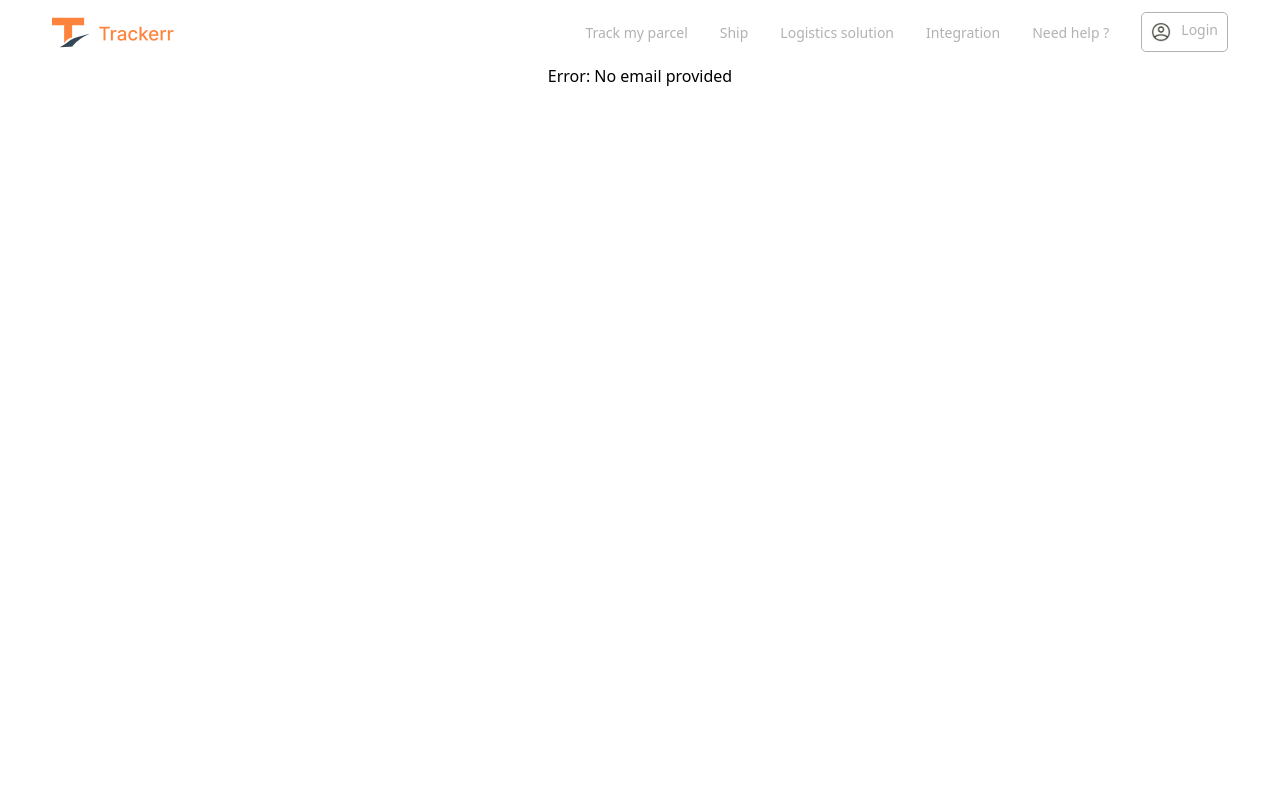
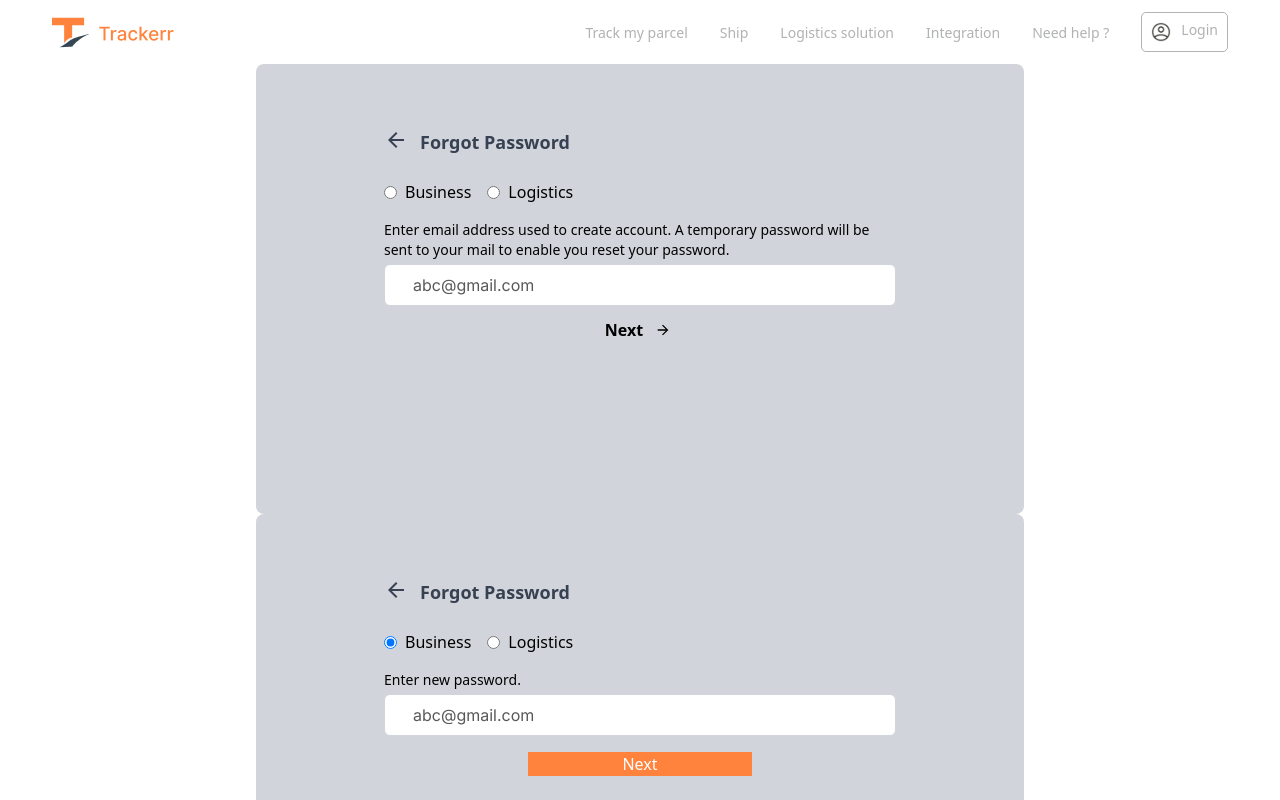
Before and after one commit to Amadu9933/Tracker-web-static, a React (Vite) app in the folder web-static/: page /LogisticSolution in a window 1280 px wide. Shown: the top 800 px of the page. Built offline with nearby package versions, Linux system fonts and the light colour scheme.

Commit message:
password

```diff
--- a/web-static/src/components/NavigationBarLinksComponents/Intergration.tsx
+++ b/web-static/src/components/NavigationBarLinksComponents/Intergration.tsx
@@ -6,7 +6,7 @@ const Intergration: React.FC = () => {
   return (
     <div className='px-36'>
 
-      <BuissnessInfoForm />
+      <p>gdhfrjfjgjjjhj</p>
 
     </div>
   );
--- a/web-static/src/components/NavigationBarLinksComponents/LogisticSolution.tsx
+++ b/web-static/src/components/NavigationBarLinksComponents/LogisticSolution.tsx
@@ -1,9 +1,22 @@
-import CustomerNotification from '../pages/customerPages/customerTrackingDetails/customerNotification/CustomerNotification';
+// import CustomerNotification from '../pages/customerPages/customerTrackingDetails/customerNotification/CustomerNotification';
+
+// const LogisticSolution: React.FC = () => {
+//   return (
+//     <div>
+//       <CustomerNotification />
+//     </div>
+//   );
+// };
+
+// export default LogisticSolution;
+import ForgotPassword from '@components/pages/businessOwnerPages/auth/resetPassword/forgotPassword'
+import ResetPassword from '@components/pages/businessOwnerPages/auth/resetPassword/resetPassword'
 
 const LogisticSolution: React.FC = () => {
   return (
     <div>
-      <CustomerNotification />
+      <ForgotPassword />
+      <ResetPassword />
     </div>
   );
 };
--- a/web-static/src/components/pages/BusinessOwnerPages/auth/assets/Assets.tsx
+++ b/web-static/src/components/pages/BusinessOwnerPages/auth/assets/Assets.tsx
@@ -1 +1,2 @@
 export { default as createAccont } from './createAccont.png';
+export { default as carryParcel } from './carryParcel.png';
--- /dev/null
+++ b/web-static/src/components/pages/BusinessOwnerPages/auth/resetPassword/forgotPassword.tsx
@@ -0,0 +1,97 @@
+import React, { useState } from 'react';
+import { useForm } from 'react-hook-form';
+import { yupResolver } from '@hookform/resolvers/yup';
+import * as yup from 'yup';
+import ArrowBackIcon from '@mui/icons-material/ArrowBack';
+import ArrowForwardIcon from '@mui/icons-material/ArrowForward';
+
+// Validation schema using Yup
+const emailSchema = yup.object().shape({
+    email: yup.string().email('Invalid email address').required('Email is required'),
+});
+
+// Define form data type
+interface ForgotPasswordFormData {
+    email: string;
+}
+
+const ForgotPassword: React.FC = () => {
+    const [activeTab, setActiveTab] = useState<'business' | 'logistics'>('business');
+    const {
+        register,
+        handleSubmit,
+        formState: { errors },
+    } = useForm<ForgotPasswordFormData>({
+        resolver: yupResolver(emailSchema),
+    });
+
+    const onSubmit = (data: ForgotPasswordFormData) => {
+        console.log(`Reset password for ${data.email} in ${activeTab} tab`);
+        alert(`Password reset link sent to ${data.email} for ${activeTab} tab`);
+    };
+
+    return (
+        <div className="px-[10%] pt-16 bg-gray-300 rounded-lg  w-[60%] h-[450px] text-left mx-auto">
+            {/* Title Section */}
+            <h1 className="text-lg font-bold text-gray-700 flex  mb-6">
+                <ArrowBackIcon className="mr-3" />
+                Forgot Password
+            </h1>
+            <div className="flex items-center   mb-4">
+                <input
+                    type="radio"
+                    id="business"
+                    name="tab"
+                    value="business"
+                    checked={activeTab === 'business'}
+                    onChange={() => setActiveTab('business')}
+                    className="mr-2"
+                />
+                <label htmlFor="business" className="mr-4 font-medium">
+                    Business
+                </label>
+
+                <input
+                    type="radio"
+                    id="logistics"
+                    name="tab"
+                    value="logistics"
+                    checked={activeTab === 'logistics'}
+                    onChange={() => setActiveTab('logistics')}
+                    className="mr-2"
+                />
+                <label htmlFor="logistics" className=" font-medium">
+                    Logistics
+                </label>
+            </div>
+
+            <form onSubmit={handleSubmit(onSubmit)} className=" ">
+                <h2 className="text-sm">
+                    Enter email address used to create account. A temporary password will be sent to your mail to enable you reset your password.
+                </h2>
+
+                <div className="mb-4">
+
+                    <input
+                        id="email"
+                        type="email"
+                        {...register('email')}
+                        placeholder="abc@gmail.com"
+                        className={`mt-1 block w-full placeholde-[#A3A38E] p-2 border rounded-md ${errors.email ? 'border-red-500' : 'border-gray-300'
+                            }`}
+                    />
+                    {errors.email && <p className="text-red-500 text-sm mt-1">{errors.email.message}</p>}
+                </div>
+                <div className=' flex justify-center  '>
+
+                    <p className=' font-500 font-bold mr-2 -mt-1'>
+                        Next
+                    </p>
+                    <ArrowForwardIcon sx={{ height: 16 }} />
+                </div>
+            </form>
+        </div>
+    );
+};
+
+export default ForgotPassword;
--- /dev/null
+++ b/web-static/src/components/pages/BusinessOwnerPages/auth/resetPassword/resetPassword.tsx
@@ -0,0 +1,97 @@
+import React, { useState } from 'react';
+import { useForm } from 'react-hook-form';
+import { yupResolver } from '@hookform/resolvers/yup';
+import * as yup from 'yup';
+import ArrowBackIcon from '@mui/icons-material/ArrowBack';
+import ArrowForwardIcon from '@mui/icons-material/ArrowForward';
+
+// Validation schema using Yup
+const emailSchema = yup.object().shape({
+    email: yup.string().email('Invalid email address').required('Email is required'),
+});
+
+// Define form data type
+interface ForgotPasswordFormData {
+    email: string;
+}
+
+const ResetPassword: React.FC = () => {
+    const [activeTab, setActiveTab] = useState<'business' | 'logistics'>('business');
+    const {
+        register,
+        handleSubmit,
+        formState: { errors },
+    } = useForm<ForgotPasswordFormData>({
+        resolver: yupResolver(emailSchema),
+    });
+
+    const onSubmit = (data: ForgotPasswordFormData) => {
+        console.log(`Reset password for ${data.email} in ${activeTab} tab`);
+        alert(`Password reset link sent to ${data.email} for ${activeTab} tab`);
+    };
+
+    return (
+        <div className="px-[10%] pt-16 bg-gray-300 rounded-lg  w-[60%] h-[450px] text-left mx-auto">
+            {/* Title Section */}
+            <h1 className="text-lg font-bold text-gray-700 flex  mb-6">
+                <ArrowBackIcon className="mr-3" />
+                Forgot Password
+            </h1>
+            <div className="flex items-center   mb-4">
+                <input
+                    type="radio"
+                    id="business"
+                    name="tab"
+                    value="business"
+                    checked={activeTab === 'business'}
+                    onChange={() => setActiveTab('business')}
+                    className="mr-2"
+                />
+                <label htmlFor="business" className="mr-4 font-medium">
+                    Business
+                </label>
+
+                <input
+                    type="radio"
+                    id="logistics"
+                    name="tab"
+                    value="logistics"
+                    checked={activeTab === 'logistics'}
+                    onChange={() => setActiveTab('logistics')}
+                    className="mr-2"
+                />
+                <label htmlFor="logistics" className=" font-medium">
+                    Logistics
+                </label>
+            </div>
+
+            <form onSubmit={handleSubmit(onSubmit)} className=" ">
+                <h2 className="text-sm">
+                    Enter new password.
+                </h2>
+
+                <div className="mb-4">
+
+                    <input
+                        id="email"
+                        type="email"
+                        {...register('email')}
+                        placeholder="abc@gmail.com"
+                        className={`mt-1 block w-full placeholde-[#A3A38E] p-2 border rounded-md ${errors.email ? 'border-red-500' : 'border-gray-300'
+                            }`}
+                    />
+                    {errors.email && <p className="text-red-500 text-sm mt-1">{errors.email.message}</p>}
+                </div>
+                <div className=' flex justify-center  '>
+
+                    <button className=' text-white bg-primary '>
+                        Next
+                    </button>
+
+                </div>
+            </form>
+        </div>
+    );
+};
+
+export default ResetPassword;
--- a/web-static/src/components/pages/BusinessOwnerPages/auth/signIn/LoginTabComponent.tsx
+++ b/web-static/src/components/pages/BusinessOwnerPages/auth/signIn/LoginTabComponent.tsx
@@ -1,6 +1,6 @@
 import React, { useState } from 'react';
 import LoginForm from './loginForm'; // Import the LoginForm component
-import { createAccont } from '../assets/Assets';// Replace with the actual path of your image
+import { carryParcel } from '../assets/Assets';// Replace with the actual path of your image
 import ArrowBackIcon from '@mui/icons-material/ArrowBack';
 
 
@@ -11,17 +11,17 @@ const LoginTabComponent: React.FC = () => {
     const [selectedTab, setSelectedTab] = useState<'business' | 'logistics'>('business');
 
     return (
-        <div className="flex">
+        <div className="flex ">
             {/* Picture Section */}
-            <div className="w-full -ml-20 p-4">
-                <img src={createAccont} alt="Business Icon" className="" />
+            <div className="w-full   p-4">
+                <img src={carryParcel} alt="Business Icon" className="-ml-5 w-[400px]  h-[550px]" />
             </div>
 
             {/* Tabs and Content Section */}
-            <div className="w-3/4 p-4">
-                <h1 className="text-3xl font-bold text-gray-700 flex items-center mb-6">
+            <div className="w-3/4 p-4 pt-10 pl-10 mr-40">
+                <h1 className="text-3xl pt-16 font-bold text-secondary flex items-center mb-6">
                     <ArrowBackIcon className="mr-3" />
-                    Create Account
+                    Welcome back
                 </h1>
 
 
@@ -56,7 +56,7 @@ const LoginTabComponent: React.FC = () => {
 
                 {/* Content */}
 
-                <div className="content">
+                <div className="-ml-5">
 
 
                     {selectedTab === 'business' ? (
```
Also changed, not shown: web-static/src/components/pages/BusinessOwnerPages/auth/assets/carryParcel.png (added).
